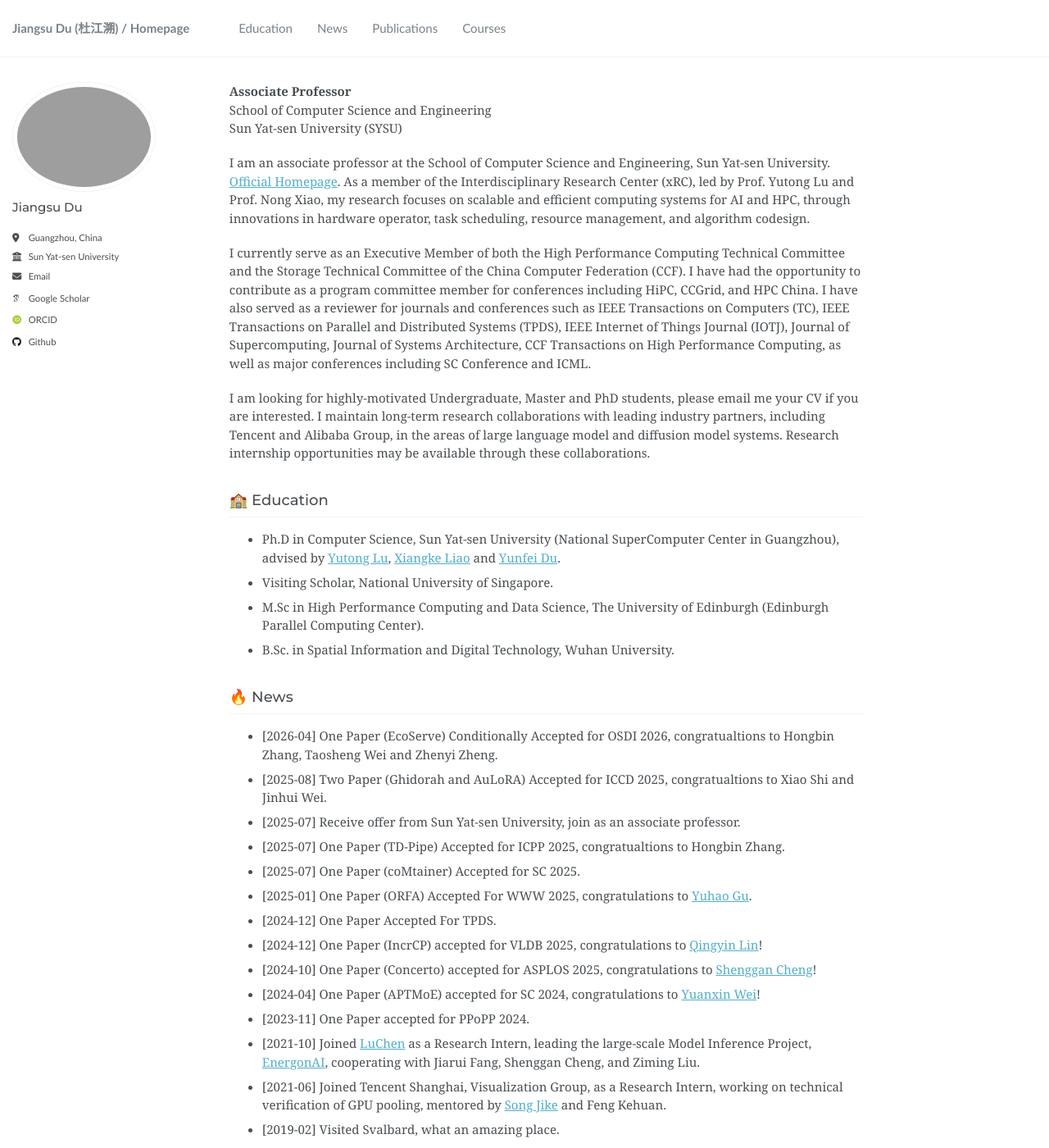
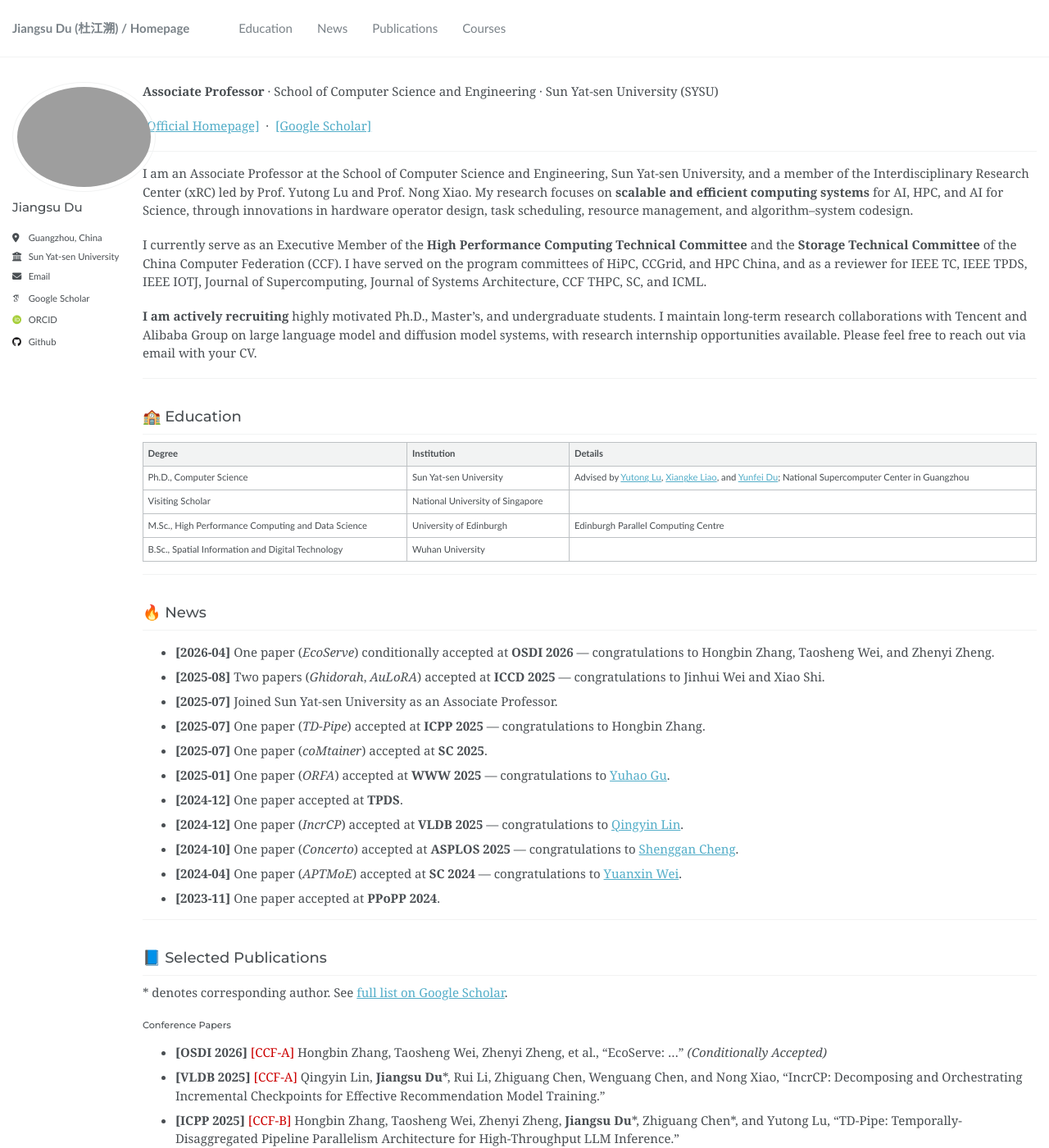
Before and after one commit to dujiangsu/dujiangsu.github.io, a Jekyll site: the page built from _pages/about.md, in a window 1280 px wide and 1400 px high. Shown: the whole window at 82% size. Built offline with Jekyll 4.4.1, drawn with Linux system fonts in a browser that asks for light colours; emoji names are drawn with the system emoji font; some web fonts are replaced; some of the changed text lies outside the part shown.

Commit message:
Widen page layout and improve about page academic formatting
- Expand .page from 10/12 to 11/12 columns to reduce whitespace
- Reformat about page: table-based education/courses, consistent
  publication formatting, bold self-name, section dividers

```diff
--- a/_pages/about.md
+++ b/_pages/about.md
@@ -6,73 +6,84 @@ redirect_from:
   - /about.html
 ---
 
-**Associate Professor** \
-School of Computer Science and Engineering \
-Sun Yat-sen University (SYSU)
+**Associate Professor** · School of Computer Science and Engineering · Sun Yat-sen University (SYSU)
 
-I am an associate professor at the School of Computer Science and Engineering, Sun Yat-sen University. [Official Homepage](https://cse.sysu.edu.cn/teacher/3325). As a member of the Interdisciplinary Research Center (xRC), led by Prof. Yutong Lu and Prof. Nong Xiao, my research focuses on scalable and efficient computing systems for AI and HPC, through innovations in hardware operator, task scheduling, resource management, and algorithm codesign.
+[[Official Homepage]](https://cse.sysu.edu.cn/teacher/3325) &nbsp;·&nbsp; [[Google Scholar]](https://scholar.google.com/citations?user=GayKRzEAAAAJ&hl=en&oi=ao)
 
-I currently serve as an Executive Member of both the High Performance Computing Technical Committee and the Storage Technical Committee of the China Computer Federation (CCF). I have had the opportunity to contribute as a program committee member for conferences including HiPC, CCGrid, and HPC China. I have also served as a reviewer for journals and conferences such as IEEE Transactions on Computers (TC), IEEE Transactions on Parallel and Distributed Systems (TPDS), IEEE Internet of Things Journal (IOTJ), Journal of Supercomputing, Journal of Systems Architecture, CCF Transactions on High Performance Computing, as well as major conferences including SC Conference and ICML.
+---
 
-I am looking for highly-motivated Undergraduate, Master and PhD students, please email me your CV if you are interested. I maintain long-term research collaborations with leading industry partners, including Tencent and Alibaba Group, in the areas of large language model and diffusion model systems. Research internship opportunities may be available through these collaborations.
+I am an Associate Professor at the School of Computer Science and Engineering, Sun Yat-sen University, and a member of the Interdisciplinary Research Center (xRC) led by Prof. Yutong Lu and Prof. Nong Xiao. My research focuses on **scalable and efficient computing systems** for AI, HPC, and AI for Science, through innovations in hardware operator design, task scheduling, resource management, and algorithm–system codesign.
+
+I currently serve as an Executive Member of the **High Performance Computing Technical Committee** and the **Storage Technical Committee** of the China Computer Federation (CCF). I have served on the program committees of HiPC, CCGrid, and HPC China, and as a reviewer for IEEE TC, IEEE TPDS, IEEE IOTJ, Journal of Supercomputing, Journal of Systems Architecture, CCF THPC, SC, and ICML.
+
+**I am actively recruiting** highly motivated Ph.D., Master's, and undergraduate students. I maintain long-term research collaborations with Tencent and Alibaba Group on large language model and diffusion model systems, with research internship opportunities available. Please feel free to reach out via email with your CV.
+
+---
 
 ## :school: Education
-- Ph.D in Computer Science, Sun Yat-sen University (National SuperComputer Center in Guangzhou), advised by [Yutong Lu](https://baike.baidu.com/link?url=fcpCKn80OKYp5P7NydFvZux6Qq4MJGxKiByJ3QxbWjSHuuKimoERoOag4PT4f9vEfbgXHRXibHIko2r7wv2TiL_qes9_HtkgIBIXNFM-tZsBx-0uvjAcbLcuhFWeNX_S), [Xiangke Liao](https://www.cae.cn/cae/html/main/colys/68400379.html) and [Yunfei Du](https://baike.baidu.com/item/%E6%9D%9C%E4%BA%91%E9%A3%9E/23715232).
-- Visiting Scholar, National University of Singapore.
-- M.Sc in High Performance Computing and Data Science, The  University of Edinburgh (Edinburgh Parallel Computing Center).
-- B.Sc. in Spatial Information and Digital Technology, Wuhan University.
+
+| Degree | Institution | Details |
+|:---|:---|:---|
+| Ph.D., Computer Science | Sun Yat-sen University | Advised by [Yutong Lu](https://baike.baidu.com/link?url=fcpCKn80OKYp5P7NydFvZux6Qq4MJGxKiByJ3QxbWjSHuuKimoERoOag4PT4f9vEfbgXHRXibHIko2r7wv2TiL_qes9_HtkgIBIXNFM-tZsBx-0uvjAcbLcuhFWeNX_S), [Xiangke Liao](https://www.cae.cn/cae/html/main/colys/68400379.html), and [Yunfei Du](https://baike.baidu.com/item/%E6%9D%9C%E4%BA%91%E9%A3%9E/23715232); National Supercomputer Center in Guangzhou |
+| Visiting Scholar | National University of Singapore | |
+| M.Sc., High Performance Computing and Data Science | University of Edinburgh | Edinburgh Parallel Computing Centre |
+| B.Sc., Spatial Information and Digital Technology | Wuhan University | |
+
+---
 
 ## :fire: News
-- [2026-04] One Paper (EcoServe) Conditionally Accepted for OSDI 2026, congratualtions to Hongbin Zhang, Taosheng Wei and Zhenyi Zheng.
-- [2025-08] Two Paper (Ghidorah and AuLoRA) Accepted for ICCD 2025, congratualtions to Xiao Shi and Jinhui Wei.
-- [2025-07] Receive offer from Sun Yat-sen University, join as an associate professor.
-- [2025-07] One Paper (TD-Pipe) Accepted for ICPP 2025, congratualtions to Hongbin Zhang.
-- [2025-07] One Paper (coMtainer) Accepted for SC 2025.
-- [2025-01] One Paper (ORFA) Accepted For WWW 2025, congratulations to [Yuhao Gu](https://yhgu2000.github.io/).
-- [2024-12] One Paper Accepted For TPDS.
-- [2024-12] One Paper (IncrCP) accepted for VLDB 2025, congratulations to [Qingyin Lin](https://linqy71.github.io)!
-- [2024-10] One Paper (Concerto) accepted for ASPLOS 2025, congratulations to [Shenggan Cheng](https://shenggan.github.io/)!
-- [2024-04] One Paper (APTMoE) accepted for SC 2024, congratulations to [Yuanxin Wei](https://yuanxinnn.github.io/)!
-- [2023-11] One Paper accepted for PPoPP 2024.
-- [2021-10] Joined [LuChen](https://www.luchentech.com/) as a Research Intern, leading the large-scale Model Inference Project, [EnergonAI](https://github.com/hpcaitech/EnergonAI), cooperating with Jiarui Fang, Shenggan Cheng, and Ziming Liu.
-- [2021-06] Joined Tencent Shanghai, Visualization Group, as a Research Intern, working on technical verification of GPU pooling, mentored by [Song Jike](https://www.linkedin.com/in/albcamus/?originalSubdomain=cn) and Feng Kehuan.
-- [2019-02] Visited Svalbard, what an amazing place.
 
+- **[2026-04]** One paper (*EcoServe*) conditionally accepted at **OSDI 2026** — congratulations to Hongbin Zhang, Taosheng Wei, and Zhenyi Zheng.
+- **[2025-08]** Two papers (*Ghidorah*, *AuLoRA*) accepted at **ICCD 2025** — congratulations to Jinhui Wei and Xiao Shi.
+- **[2025-07]** Joined Sun Yat-sen University as an Associate Professor.
+- **[2025-07]** One paper (*TD-Pipe*) accepted at **ICPP 2025** — congratulations to Hongbin Zhang.
+- **[2025-07]** One paper (*coMtainer*) accepted at **SC 2025**.
+- **[2025-01]** One paper (*ORFA*) accepted at **WWW 2025** — congratulations to [Yuhao Gu](https://yhgu2000.github.io/).
+- **[2024-12]** One paper accepted at **TPDS**.
+- **[2024-12]** One paper (*IncrCP*) accepted at **VLDB 2025** — congratulations to [Qingyin Lin](https://linqy71.github.io).
+- **[2024-10]** One paper (*Concerto*) accepted at **ASPLOS 2025** — congratulations to [Shenggan Cheng](https://shenggan.github.io/).
+- **[2024-04]** One paper (*APTMoE*) accepted at **SC 2024** — congratulations to [Yuanxin Wei](https://yuanxinnn.github.io/).
+- **[2023-11]** One paper accepted at **PPoPP 2024**.
+
+---
 
 ## :blue_book: Selected Publications
-See [full publication list](https://scholar.google.com/citations?user=GayKRzEAAAAJ&hl=en&oi=ao)
-- \* Denotes the `Corresponding author.`
-#### Conference Publications
-- **[VLDB 2025]** <span style="color:red;">[CCF-A]</span> Qingyin Lin, Jiangsu Du\*，Rui Li, Zhiguang Chen, Wenguang Chen, and Nong Xiao, "IncrCP: Decomposing and Orchestrating Incremental Checkpoints for Effective Recommendation Model Training".
-- **[ICPP 2025]** <span style="color:red;">[CCF-B]</span> Hongbin Zhang, Taosheng Wei, Zhenyi Zheng, Jiangsu Du\*, Zhiguang Chen\*, Yutong Lu, "TD-Pipe: Temporally-Disaggregated Pipeline Parallelism Architecture for High-Throughput LLM Inference".
-- **[ICCD 2025]** <span style="color:red;">[CCF-B]</span> Jinhui Wei, Ye Huang, Yuhui Zhou, Jiazhi Jiang, Jiangsu Du\*, Hongbin Zhang, Taosheng Wei, Zhenyi Zheng, Jiangsu Du\*, Zhiguang Chen, Yutong Lu, "Ghidorah: Fast LLM Inference on Edge with
-Speculative Decoding and Hetero-Core Parallelism".
-- **[ICCD 2025]** <span style="color:red;">[CCF-B]</span> Xiao Shi, Jiangsu Du, Zhiguang Chen, Yutong Lu, "AuLoRA: Fine-Grained Loading and Computation Orchestration for Efficient LoRA LLM Serving".
-- **[ASPLOS 2025]** <span style="color:red;">[CCF-A]</span> Shenggan Cheng, Shengjie Lin, Lansong Diao, Hao Wu, Siyu Wang, Chang Si, Ziming Liu, Xuanlei Zhao, Jiangsu Du, Wei Lin, and Yang You, "Concerto: Automatic Communication Optimization and Scheduling for Large-Scale Deep Learning".
-- **[SC 2025]** <span style="color:red;">[CCF-A]</span> Yuhao Gu, Haoquan Chen, Xianjie Chen, Jiangsu Du, Zhiguang Chen, Nong Xiao, Xianwei Zhang, and Yutong LU, "coMtainer: Compilation-assisted HPC Container Images with Enhanced Adaptability".
-- **[WWW 2025]** <span style="color:red;">[CCF-A]</span> Yuhao Gu, Junyu Chen, Jiangsu Du, Xiaoxi Zhang, and Xianwei Zhang, "ORFA: A WebAssembly-based Runtime to Optimize Remote Procedure Calls with Complete Expressiveness".
-- **[PPoPP 2024]** <span style="color:red;">[CCF-A]</span> Jiangsu Du, Jinhui Wei, Jiazhi Jiang, Shenggan Cheng, Dan Huang, Zhiguang Chen, Yulong Lu, "Liger: Interleaving Intra- and Inter-Operator Parallelism for Distributed Large Model Inference".
-- **[SC 2024]** <span style="color:red;">[CCF-A]</span> Yuanxin Wei, Jiangsu Du\*, Jiazhi Jiang, Xiao Shi, Xianwei Zhang, Dan Huang*, Nong Xiao, Yutong LU, "APTMoE: Affinity-Aware Pipeline Tuning for MoE Models on Bandwidth-Constrained GPU Nodes".
-- **[INFOCOM 2024]** <span style="color:red;">[CCF-A]</span> Shengyuan Ye, Jiangsu Du\*, Liekang Zeng, Wenzhong Ou, Xiaowen Chu, Yutong Lu, Xu Chen\*, "Galaxy: A Resource-Efficient Collaborative Edge AI System for In-situ Transformer Inference".
-- **[DATE 2024]** <span style="color:red;">[CCF-B]</span> Yuanxin Wei, Shengyuan Ye, Jiazhi Jiang, Xu Chen, Dan Huang\*, Jiangsu Du\*, Yutong Lu, "Communication-Efficient Model Parallelism for Distributed In-situ Transformer Inference".
-- **[NPC 2024]** <span style="color:red;">[CCF-C]</span> Yu Li, Yuanxin Wei, Jiangsu Du, Dan Huang, Nong Xiao, "Understanding the Inference Performance of Spatial Temporal Diffusion Transformer".
-- **[ICCD 2023]** <span style="color:red;">[CCF-B]</span> Jiazhi Jiang, Rui Tian, Jiangsu Du, Dan Huang, Yutong Lu, "MixRec: Orchestrating Concurrent Recommendation Model Training on CPU-GPU platform".
-- **[DATE 2023]** <span style="color:red;">[CCF-B]</span> Jiazhi Jiang, Zhijian Huang, Dan Huang, Jiangsu Du, Yutong Lu, "Accelerating Inference of 3D-CNN on ARM Many-core CPU via Hierarchical Model Partition".
-- **[ICS 2022]** <span style="color:red;">[CCF-B]</span> Jiangsu Du, Jiazhi Jiang, Yang You, Dan Huang, Yutong Lu, "Handling Heavy-tailed Input of Transformer Inference on GPUs".
-- **[ICCD 2020]** <span style="color:red;">[CCF-B]</span> Jiangsu Du, Minghua Shen, Yunfei Du. "A Distributed In-Situ CNN Inference System for IoT Applications".
-- **[ICPP 2022]** <span style="color:red;">[CCF-B]</span> Jiazhi Jiang, Jiangsu Du, Dan Huang, Dongsheng Li, Jiang Zheng, Yutong Lu. "Characterizing and optimizing transformer inference on arm many-core processor".
 
+\* denotes corresponding author. See [full list on Google Scholar](https://scholar.google.com/citations?user=GayKRzEAAAAJ&hl=en&oi=ao).
 
-#### Journal Publications
-- **[TPDS]** <span style="color:red;">[CCF-A]</span> Jiangsu Du, Xin Zhu, Minghua Shen, Yunfei Du, Yutong Lu, Nong Xiao, and Xiangke Liao, "Co-designing Transformer Architectures for Distributed Inference with Low Communication".
-- **[TPDS]** <span style="color:red;">[CCF-A]</span> Jiangsu Du, Yuanxin Wei, Shengyuan Ye, Jiazhi Jiang, Xu Chen, Dan Huang, and Yutong Lu, "Model Parallelism Optimization for Distributed Inference via Decoupled CNN Structure".
-- **[TACO]** <span style="color:red;">[CCF-A]</span> Jiangsu Du, Jiazhi Jiang, Jiang Zheng, Hongbin Zhang, Dan Huang, Yutong Lu, "Improving Computation and Memory Efficiency for Real-world Transformer Inference on GPUs".
-- **[JCST]** <span style="color:red;">[CCF-B]</span> Jiangsu Du, Dongsheng Li, Yingpeng Wen, Jiazhi Jiang, Dan Huang, Xiangke Liao, and Yutong Lu, "SAIH: A Scalable Evaluation Methodology for Understanding AI Performance Trend on HPC Systems".
-- **[IOTJ]** <span style="color:red;">[JCR-1]</span> Jiangsu Du, Yunfei Du, Dan Huang, Yutong Lu, and Xiangke Liao, "Enhancing Distributed In-Situ CNN Inference in the Internet of Things"
-- **[TPDS]** <span style="color:red;">[CCF-A]</span> Rui Tian, Jiazhi Jiang, Jiangsu Du, Dan Huang, Yutong Lu, "Sophisticated Orchestrating Concurrent DLRM Training on CPU/GPU Platform".
-- **[TPDS]** <span style="color:red;">[CCF-A]</span> Jiazhi Jiang, Jiangsu Du, Dan Huang, Zhiguang Chen, Yutong Lu, Xiangke Liao, "Full-Stack Optimizing Transformer Inference on ARM Many-Core CPU".
+#### Conference Papers
 
+- **[OSDI 2026]** <span style="color:#cc0000;">[CCF-A]</span> Hongbin Zhang, Taosheng Wei, Zhenyi Zheng, et al., "EcoServe: ..." *(Conditionally Accepted)*
+- **[VLDB 2025]** <span style="color:#cc0000;">[CCF-A]</span> Qingyin Lin, **Jiangsu Du**\*, Rui Li, Zhiguang Chen, Wenguang Chen, and Nong Xiao, "IncrCP: Decomposing and Orchestrating Incremental Checkpoints for Effective Recommendation Model Training."
+- **[ICPP 2025]** <span style="color:#cc0000;">[CCF-B]</span> Hongbin Zhang, Taosheng Wei, Zhenyi Zheng, **Jiangsu Du**\*, Zhiguang Chen\*, and Yutong Lu, "TD-Pipe: Temporally-Disaggregated Pipeline Parallelism Architecture for High-Throughput LLM Inference."
+- **[ICCD 2025]** <span style="color:#cc0000;">[CCF-B]</span> Jinhui Wei, Ye Huang, Yuhui Zhou, Jiazhi Jiang, **Jiangsu Du**\*, Hongbin Zhang, Taosheng Wei, Zhenyi Zheng, Zhiguang Chen, and Yutong Lu, "Ghidorah: Fast LLM Inference on Edge with Speculative Decoding and Hetero-Core Parallelism."
+- **[ICCD 2025]** <span style="color:#cc0000;">[CCF-B]</span> Xiao Shi, **Jiangsu Du**, Zhiguang Chen, and Yutong Lu, "AuLoRA: Fine-Grained Loading and Computation Orchestration for Efficient LoRA LLM Serving."
+- **[ASPLOS 2025]** <span style="color:#cc0000;">[CCF-A]</span> Shenggan Cheng, Shengjie Lin, Lansong Diao, Hao Wu, Siyu Wang, Chang Si, Ziming Liu, Xuanlei Zhao, **Jiangsu Du**, Wei Lin, and Yang You, "Concerto: Automatic Communication Optimization and Scheduling for Large-Scale Deep Learning."
+- **[SC 2025]** <span style="color:#cc0000;">[CCF-A]</span> Yuhao Gu, Haoquan Chen, Xianjie Chen, **Jiangsu Du**, Zhiguang Chen, Nong Xiao, Xianwei Zhang, and Yutong Lu, "coMtainer: Compilation-Assisted HPC Container Images with Enhanced Adaptability."
+- **[WWW 2025]** <span style="color:#cc0000;">[CCF-A]</span> Yuhao Gu, Junyu Chen, **Jiangsu Du**, Xiaoxi Zhang, and Xianwei Zhang, "ORFA: A WebAssembly-based Runtime to Optimize Remote Procedure Calls with Complete Expressiveness."
+- **[PPoPP 2024]** <span style="color:#cc0000;">[CCF-A]</span> **Jiangsu Du**, Jinhui Wei, Jiazhi Jiang, Shenggan Cheng, Dan Huang, Zhiguang Chen, and Yutong Lu, "Liger: Interleaving Intra- and Inter-Operator Parallelism for Distributed Large Model Inference."
+- **[SC 2024]** <span style="color:#cc0000;">[CCF-A]</span> Yuanxin Wei, **Jiangsu Du**\*, Jiazhi Jiang, Xiao Shi, Xianwei Zhang, Dan Huang\*, Nong Xiao, and Yutong Lu, "APTMoE: Affinity-Aware Pipeline Tuning for MoE Models on Bandwidth-Constrained GPU Nodes."
+- **[INFOCOM 2024]** <span style="color:#cc0000;">[CCF-A]</span> Shengyuan Ye, **Jiangsu Du**\*, Liekang Zeng, Wenzhong Ou, Xiaowen Chu, Yutong Lu, and Xu Chen\*, "Galaxy: A Resource-Efficient Collaborative Edge AI System for In-situ Transformer Inference."
+- **[DATE 2024]** <span style="color:#cc0000;">[CCF-B]</span> Yuanxin Wei, Shengyuan Ye, Jiazhi Jiang, Xu Chen, Dan Huang\*, **Jiangsu Du**\*, and Yutong Lu, "Communication-Efficient Model Parallelism for Distributed In-situ Transformer Inference."
+- **[ICS 2022]** <span style="color:#cc0000;">[CCF-B]</span> **Jiangsu Du**, Jiazhi Jiang, Yang You, Dan Huang, and Yutong Lu, "Handling Heavy-tailed Input of Transformer Inference on GPUs."
+- **[ICPP 2022]** <span style="color:#cc0000;">[CCF-B]</span> Jiazhi Jiang, **Jiangsu Du**, Dan Huang, Dongsheng Li, Jiang Zheng, and Yutong Lu, "Characterizing and Optimizing Transformer Inference on ARM Many-Core Processor."
+- **[ICCD 2023]** <span style="color:#cc0000;">[CCF-B]</span> Jiazhi Jiang, Rui Tian, **Jiangsu Du**, Dan Huang, and Yutong Lu, "MixRec: Orchestrating Concurrent Recommendation Model Training on CPU-GPU Platform."
+- **[ICCD 2020]** <span style="color:#cc0000;">[CCF-B]</span> **Jiangsu Du**, Minghua Shen, and Yunfei Du, "A Distributed In-Situ CNN Inference System for IoT Applications."
+
+#### Journal Papers
+
+- **[TPDS]** <span style="color:#cc0000;">[CCF-A]</span> **Jiangsu Du**, Xin Zhu, Minghua Shen, Yunfei Du, Yutong Lu, Nong Xiao, and Xiangke Liao, "Co-designing Transformer Architectures for Distributed Inference with Low Communication."
+- **[TPDS]** <span style="color:#cc0000;">[CCF-A]</span> **Jiangsu Du**, Yuanxin Wei, Shengyuan Ye, Jiazhi Jiang, Xu Chen, Dan Huang, and Yutong Lu, "Model Parallelism Optimization for Distributed Inference via Decoupled CNN Structure."
+- **[TACO]** <span style="color:#cc0000;">[CCF-A]</span> **Jiangsu Du**, Jiazhi Jiang, Jiang Zheng, Hongbin Zhang, Dan Huang, and Yutong Lu, "Improving Computation and Memory Efficiency for Real-world Transformer Inference on GPUs."
+- **[JCST]** <span style="color:#cc0000;">[CCF-B]</span> **Jiangsu Du**, Dongsheng Li, Yingpeng Wen, Jiazhi Jiang, Dan Huang, Xiangke Liao, and Yutong Lu, "SAIH: A Scalable Evaluation Methodology for Understanding AI Performance Trend on HPC Systems."
+- **[IOTJ]** <span style="color:#cc0000;">[JCR Q1]</span> **Jiangsu Du**, Yunfei Du, Dan Huang, Yutong Lu, and Xiangke Liao, "Enhancing Distributed In-Situ CNN Inference in the Internet of Things."
+- **[TPDS]** <span style="color:#cc0000;">[CCF-A]</span> Rui Tian, Jiazhi Jiang, **Jiangsu Du**, Dan Huang, and Yutong Lu, "Sophisticated Orchestrating Concurrent DLRM Training on CPU/GPU Platform."
+- **[TPDS]** <span style="color:#cc0000;">[CCF-A]</span> Jiazhi Jiang, **Jiangsu Du**, Dan Huang, Zhiguang Chen, Yutong Lu, and Xiangke Liao, "Full-Stack Optimizing Transformer Inference on ARM Many-Core CPU."
+
+---
 
 ## Courses
 
-- 2025.9 - Now, **Principles of Computer Organization** `《计算机组成原理》`
+| Year | Course |
+|:---|:---|
+| 2025 Fall – Present | **Principles of Computer Organization** （计算机组成原理） |
--- a/_sass/_page.scss
+++ b/_sass/_page.scss
@@ -18,9 +18,8 @@
 
 .page {
   @include breakpoint($large) {
-    @include span(10 of 12 last);
+    @include span(11 of 12 last);
     @include prefix(0.5 of 12);
-    @include suffix(2 of 12);
   }
 
   .page__inner-wrap {
```
